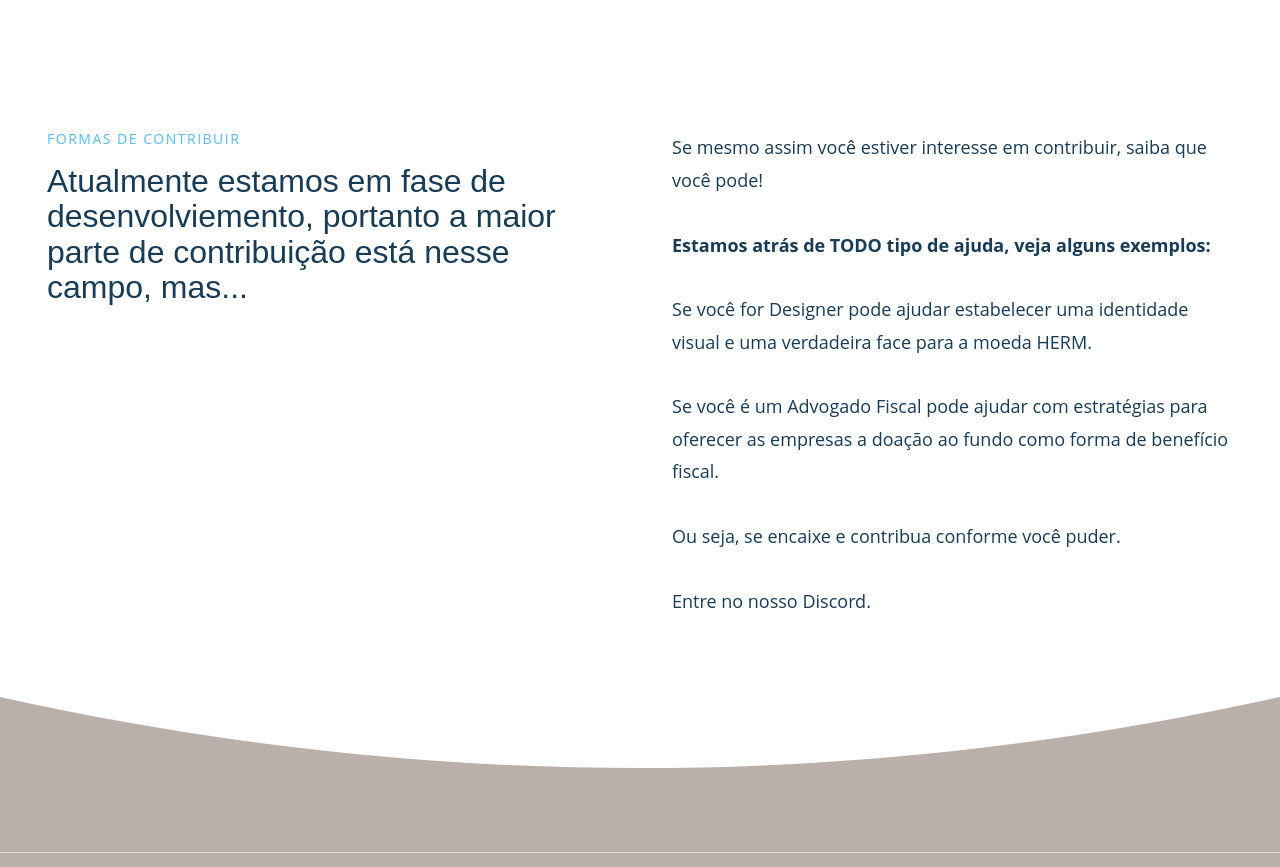
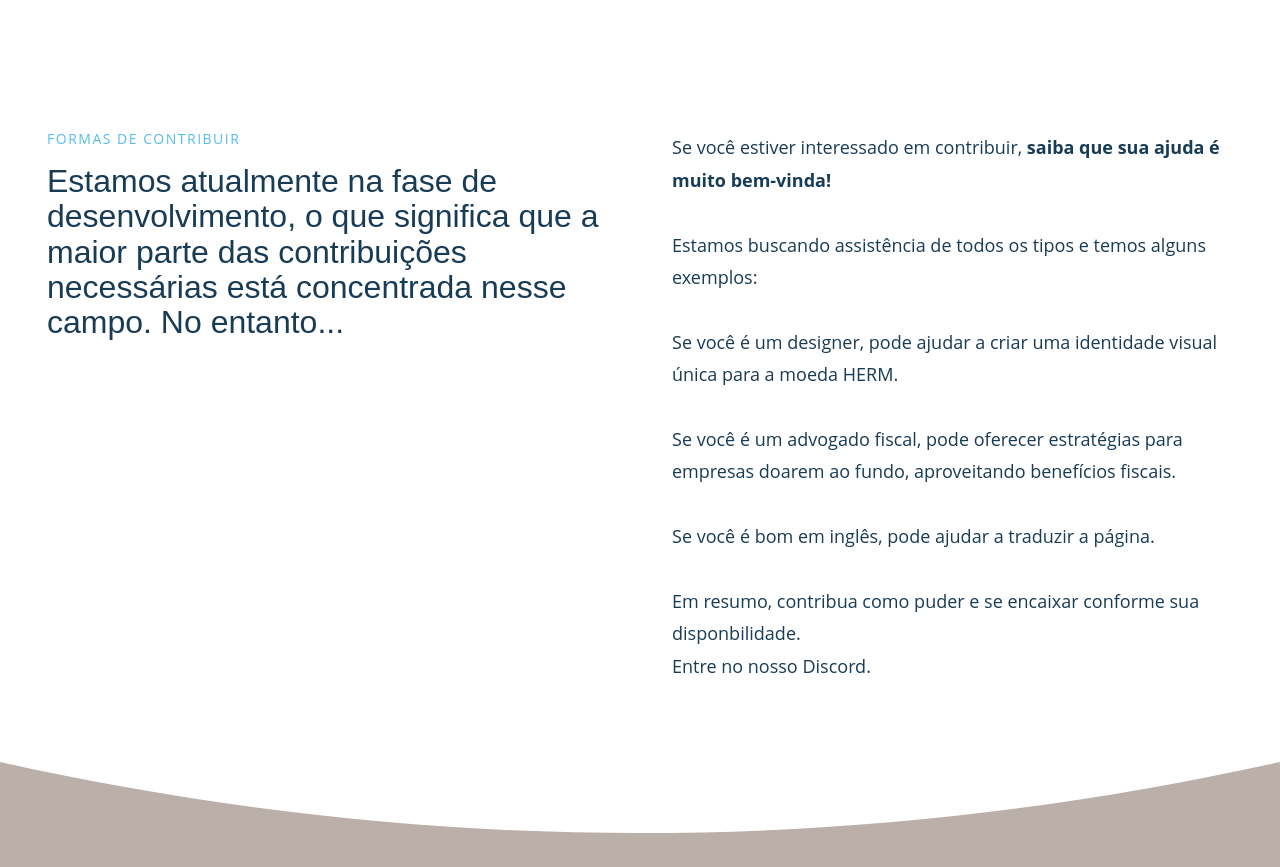
Before and after one commit to HermeticNetwork/Hermetic-Website, a SvelteKit app: page / in a window 1280 px wide. Shown: the part 4240-5107 px from the top of the page. Built offline with nearby package versions, Linux system fonts and the light colour scheme; a web font is replaced by a local one.

Commit message:
refact(Contribute): improving writing

```diff
--- a/src/components/Contribute.svelte
+++ b/src/components/Contribute.svelte
@@ -1,13 +1,20 @@
 <script>
     export let superhead = "Formas de contribuir";
-    export let heading = "Atualmente estamos em fase de desenvolviemento, portanto a maior parte de contribuição está nesse campo, mas...";
+    export let heading = "Estamos atualmente na fase de desenvolvimento, o que significa que a maior parte das contribuições necessárias está concentrada nesse campo. No entanto...";
     export let content = {
-        html: `Se mesmo assim você estiver interesse em contribuir, saiba que você pode! <br /><br />
-            <b> Estamos atrás de TODO tipo de ajuda, veja alguns exemplos: </b> <br /><br />
-            Se você for Designer pode ajudar estabelecer uma identidade visual e uma verdadeira face para a moeda HERM. <br /><br />
-            Se você é um Advogado Fiscal pode ajudar com estratégias para oferecer as empresas a doação ao fundo como forma de benefício fiscal. <br /><br />
-            Ou seja, se encaixe e contribua conforme você puder. <br /><br />
-            Entre no nosso <a href="https://discord.gg/UzFGhQ6q">Discord</a>.
+        html: `Se você estiver interessado em contribuir, <b>saiba que sua ajuda é muito bem-vinda!</b> <br />
+<br />
+Estamos buscando assistência de todos os tipos e temos alguns exemplos: <br />
+<br />
+Se você é um designer, pode ajudar a criar uma identidade visual única para a moeda HERM. <br />
+<br />
+Se você é um advogado fiscal, pode oferecer estratégias para empresas doarem ao fundo, aproveitando benefícios fiscais. <br />
+<br />
+Se você é bom em inglês, pode ajudar a traduzir a página. <br />
+<br />
+Em resumo, contribua como puder e se encaixar conforme sua disponbilidade.
+<br />
+Entre no nosso <a href="https://discord.gg/UzFGhQ6q">Discord</a>.
         `
     };
 </script>
```
